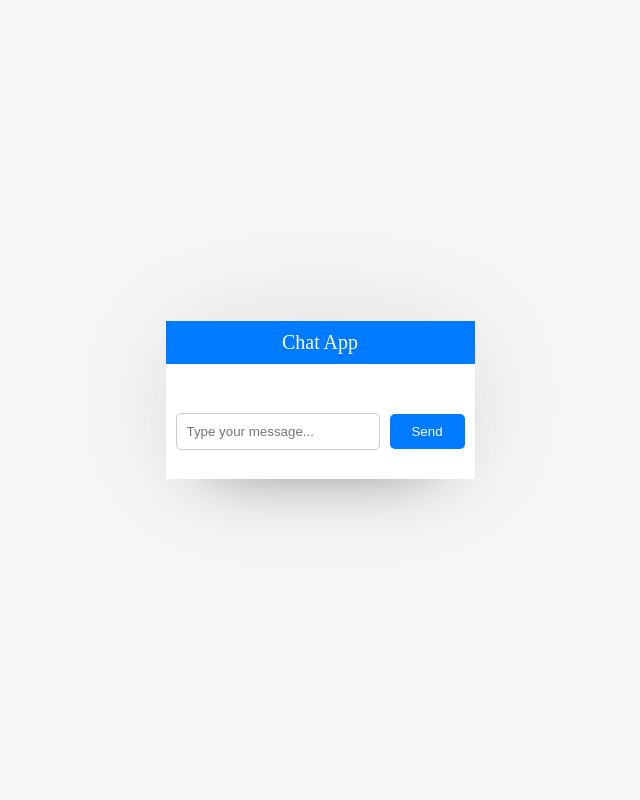
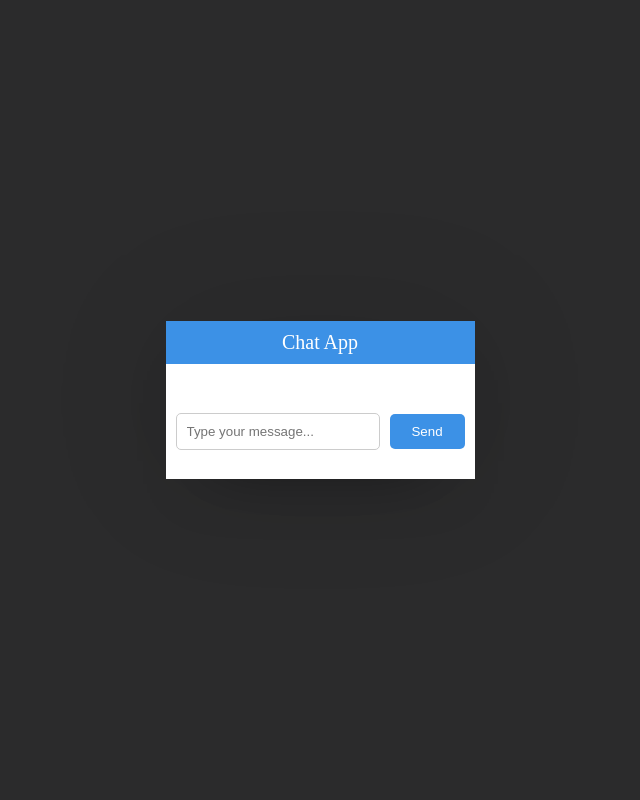
Before and after one commit to bhavikdabhi/final-project, a PHP site: page / in a window 1280 px wide. Shown: the whole page, without its empty margins (320-960 px from the left). Run offline with PHP 8.4, Linux system fonts and the light colour scheme.

Commit message:
css change

```diff
--- a/chatapp/index.php
+++ b/chatapp/index.php
@@ -9,7 +9,7 @@
     display: flex;
     align-items: center;
     justify-content: center;
-    background: #f7f7f7;
+    background: #2b2b2c;
     padding: 0 10px;
     margin: 0;
     height: 100%;
@@ -25,7 +25,7 @@
     flex-direction: column;
 }
 header {
-    background-color: #007bff;
+    background-color: #3C91E6;
     color: #fff;
     padding: 10px;
     text-align: center;
@@ -50,7 +50,7 @@ header {
 #sendButton {
     width: 80px;
     padding: 10px;
-    background-color: #007bff;
+    background-color: #3C91E6;
     color: #fff;
     border: none;
     border-radius: 5px;
```
